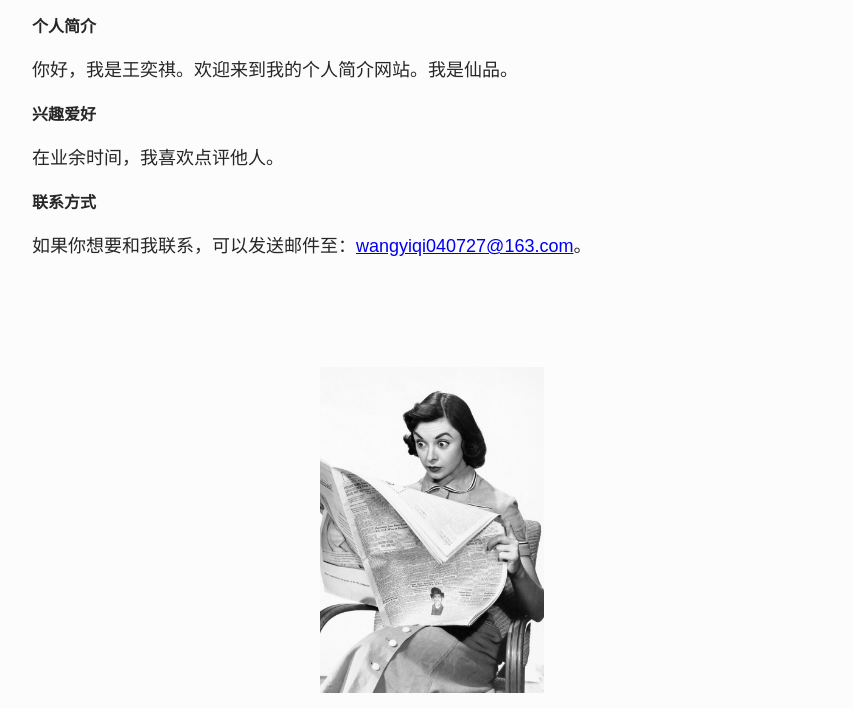
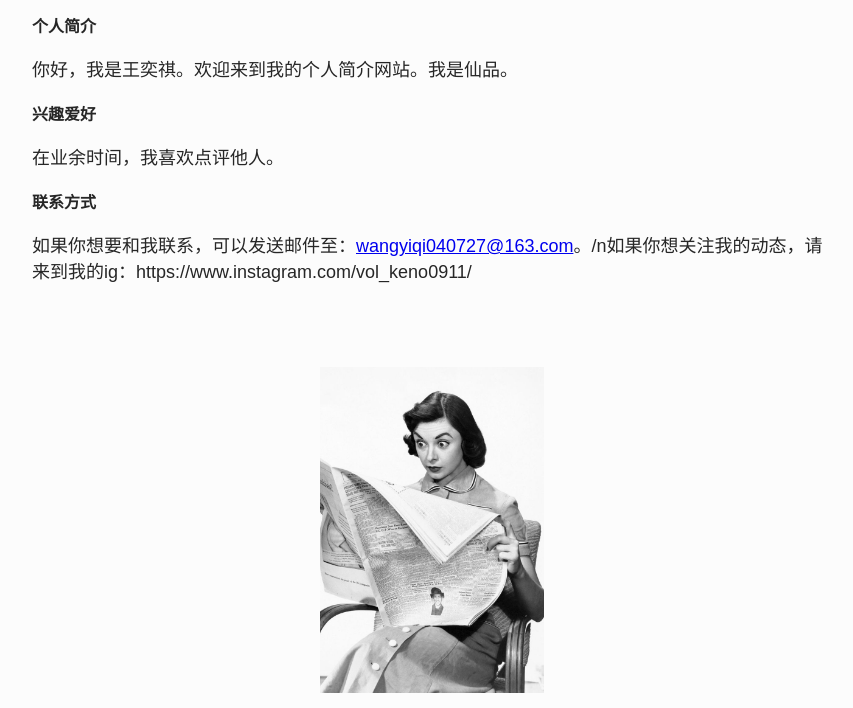
Before and after one commit to wangyiqi0409/realwangyiqi, a plain HTML site: page index.html in a window 1280 px wide. Shown: the part 92-800 px from the top of the page, without its empty margins (208-1061 px from the left). Drawn offline with Linux system fonts and the light colour scheme.

Commit message:
Update index.html

```diff
--- a/index.html
+++ b/index.html
@@ -21,7 +21,7 @@
         </section>
         <section class="contact">
             <h2>联系方式</h2>
-            <p>如果你想要和我联系，可以发送邮件至：<a href="mailto:your-email@example.com">wangyiqi040727@163.com</a>。</p>
+            <p>如果你想要和我联系，可以发送邮件至：<a href="mailto:your-email@example.com">wangyiqi040727@163.com</a>。/n如果你想关注我的动态，请来到我的ig：https://www.instagram.com/vol_keno0911/</p>
         </section>
     </main>
     <footer>
```
